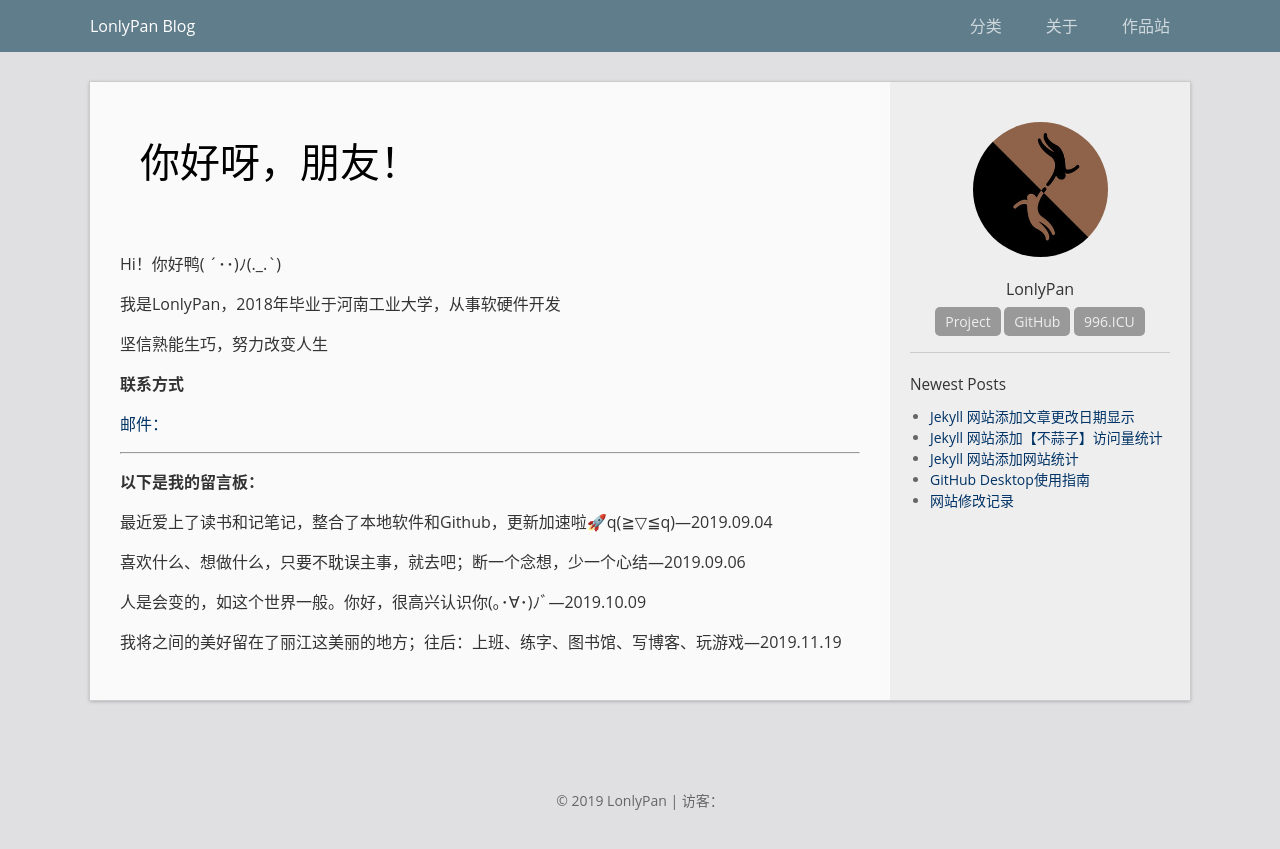
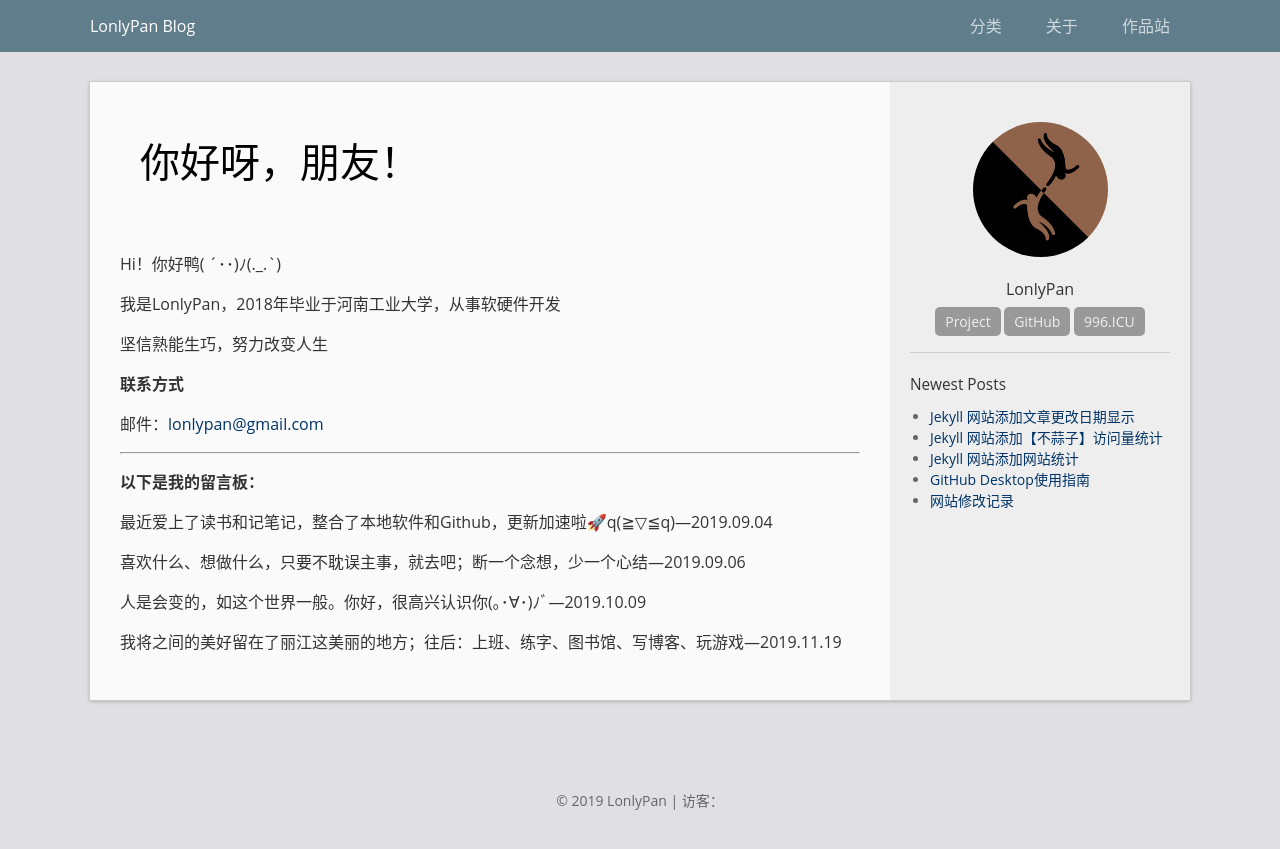
Before and after one commit to LonlyStack/LonlyPan.github.io, a Jekyll site: the page built from about.md, in a window 1280 px wide. Shown: the top 849 px of the page. Built offline with Jekyll 4.4.1, drawn with Linux system fonts in a browser that asks for light colours; comment, search, counter and statistics services are not loaded.

Commit message:
Update about.md

```diff
--- a/about.md
+++ b/about.md
@@ -12,7 +12,7 @@ Hi！你好鸭( ´･･)ﾉ(.\_.\`)
 
 **联系方式**
 
-[邮件：](mailto:lonlypan@gmail.com)
+邮件：[lonlypan@gmail.com](mailto:lonlypan@gmail.com)
 
 ----------
 
```
